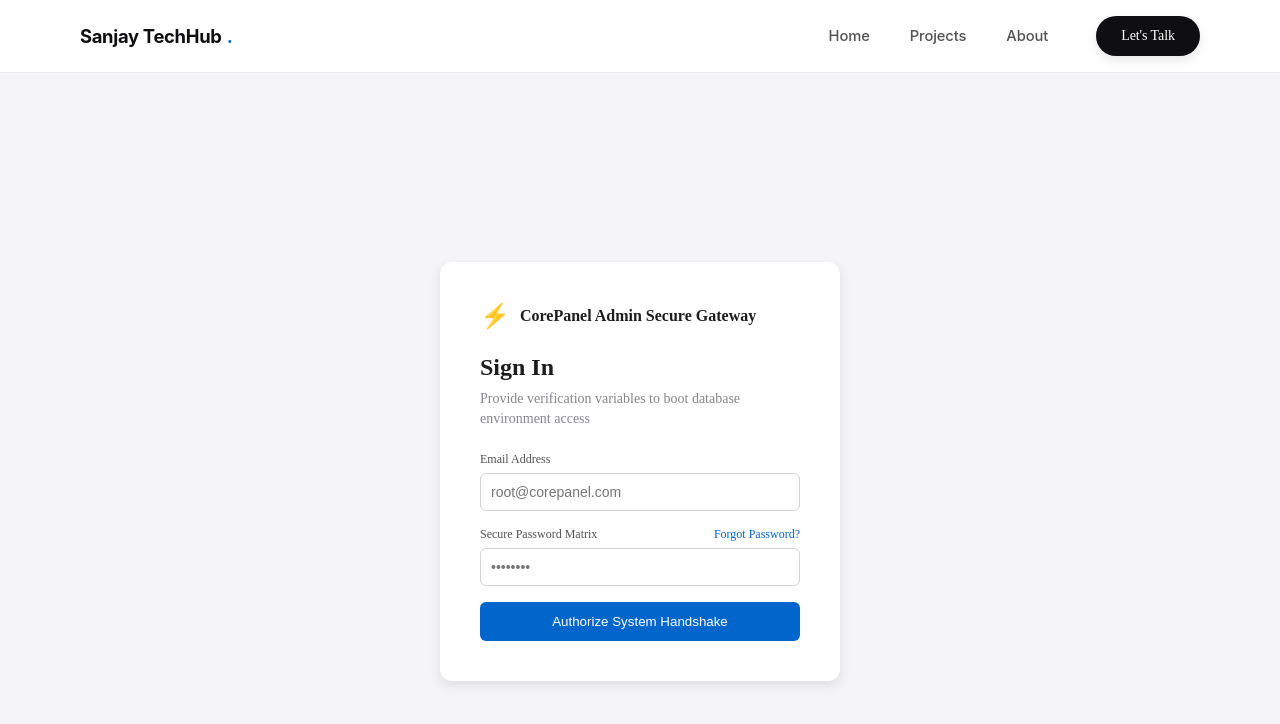
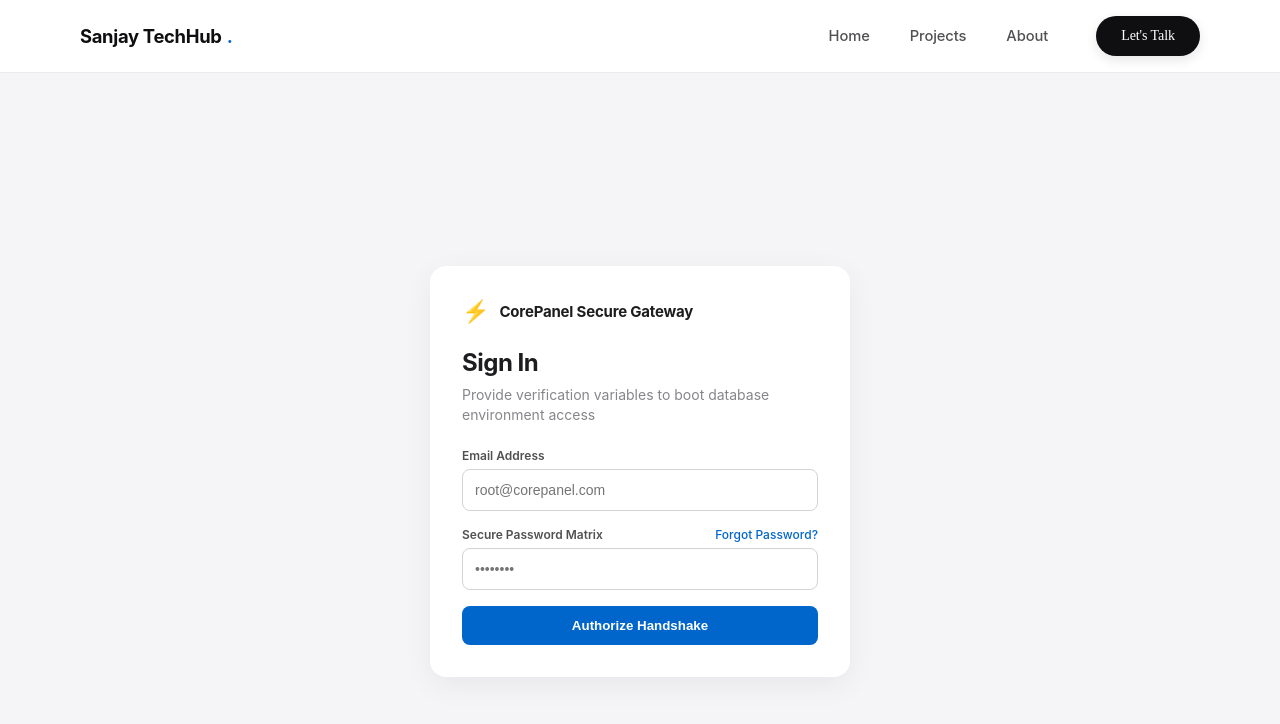
Before and after one commit to sanjudhoundiyal/portfolio-website, a React (Vite) app: page /corepanel-admin in a window 1280 px wide. Shown: the top 724 px of the page. Built offline with nearby package versions, Linux system fonts and the light colour scheme.

Commit message:
admin panale working

```diff
--- a/src/Admin/Admin.jsx
+++ b/src/Admin/Admin.jsx
@@ -245,9 +245,10 @@ function Admin() {
         Swal.fire({
             title: "Delete Project?",
             text: "Are you sure you want to delete this project record from the database?",
-            icon: "danger",
+            icon: "warning",
             showCancelButton: true,
             confirmButtonColor: "#ff453a",
+            cancelButtonColor: "#3a3a3c",
             confirmButtonText: "Yes, Delete Record"
         }).then(async (result) => {
             if (result.isConfirmed) {
@@ -274,6 +275,7 @@ function Admin() {
             icon: "warning",
             showCancelButton: true,
             confirmButtonColor: "#ff453a",
+            cancelButtonColor: "#3a3a3c",
             confirmButtonText: "Yes, Delete It"
         }).then(async (result) => {
             if (result.isConfirmed) {
@@ -331,7 +333,7 @@ function Admin() {
                 <div style={styles.authCard}>
                     <div style={styles.authLogoSection}>
                         <div style={styles.logoIcon}>⚡</div>
-                        <span style={styles.authLogoText}>CorePanel Admin Secure Gateway</span>
+                        <span style={styles.authLogoText}>CorePanel Secure Gateway</span>
                     </div>
 
                     {authMode === "login" ? (
@@ -351,7 +353,7 @@ function Admin() {
                                     />
                                 </div>
                                 <div style={styles.formGroup}>
-                                    <div style={{ display: "flex", justifyContent: "space-between", alignItems: "center" }}>
+                                    <div style={{ display: "flex", justifyContent: "space-between", alignItems: "center", gap: "8px", flexWrap: "wrap" }}>
                                         <label style={styles.formLabel}>Secure Password Matrix</label>
                                         <span style={styles.forgotLink} onClick={() => setAuthMode("forgot")}>
                                             Forgot Password?
@@ -367,7 +369,7 @@ function Admin() {
                                     />
                                 </div>
                                 <button type="submit" disabled={authLoading} style={{...styles.authSubmitBtn, width: '100%'}}>
-                                    {authLoading ? "Verifying Keys..." : "Authorize System Handshake"}
+                                    {authLoading ? "Verifying Keys..." : "Authorize Handshake"}
                                 </button>
                             </form>
                         </div>
@@ -377,7 +379,7 @@ function Admin() {
                             <p style={styles.authSubtitle}>Send a secure credential reset trigger link to your system email</p>
                             <form onSubmit={handleForgotSubmit} style={styles.formContainer}>
                                 <div style={styles.formGroup}>
-                                    <label style={styles.formLabel}>Registered Admin Admin Email</label>
+                                    <label style={styles.formLabel}>Registered Admin Email</label>
                                     <input
                                         type="email"
                                         required
@@ -428,7 +430,7 @@ function Admin() {
 
             <main style={styles.mainContent}>
                 <header style={styles.header}>
-                    <div>
+                    <div style={{ flex: 1, minWidth: "200px" }}>
                         <h1 style={styles.pageTitle}>{currentTab === "overview" ? "System Console" : "Messages Inbox"}</h1>
                         <p style={styles.pageSubtitle}>{currentTab === "overview" ? "Live database views tracking portfolio projects." : "Review user inquiries."}</p>
                     </div>
@@ -441,7 +443,7 @@ function Admin() {
                         <form onSubmit={handleResumeUpload} style={styles.resumeForm}>
                             <input type="file" accept=".pdf,.doc,.docx" style={styles.fileInput} onChange={(e) => setResumeFile(e.target.files[0])} />
                             <button type="submit" disabled={isUploadingResume} style={{ ...styles.primaryButton, backgroundColor: isUploadingResume ? "#a1a1a6" : "#0066cc" }}>
-                                {isUploadingResume ? "Uploading..." : "Upload New Resume File"}
+                                {isUploadingResume ? "Uploading..." : "Upload New File"}
                             </button>
                         </form>
                     </section>
@@ -487,11 +489,11 @@ function Admin() {
                                 {messages.length === 0 ? <p style={styles.emptyText}>No contact entries exist.</p> : messages.map((msg) => (
                                     <div key={msg.id} style={styles.messageCard}>
                                         <div style={styles.cardHeader}>
-                                            <div>
+                                            <div style={{ flex: 1, minWidth: "150px" }}>
                                                 <h3 style={styles.messageSenderName}>{msg.name}</h3>
                                                 <a href={`mailto:${msg.email}`} style={styles.messageEmailLink}>{msg.email}</a>
                                             </div>
-                                            <div style={{ display: 'flex', alignItems: 'center', gap: '10px' }}>
+                                            <div style={{ display: 'flex', alignItems: 'center', gap: '8px', flexWrap: 'wrap', justifyContent: 'flex-end' }}>
                                                 <span style={styles.monoIdBadge}>ID: {msg.id}</span>
                                                 <button onClick={() => handleDeleteMessage(msg.id)} style={styles.deleteButton}>Delete</button>
                                             </div>
@@ -517,7 +519,7 @@ function Admin() {
                                 </div>
                                 <div style={styles.formGroup}><label style={styles.formLabel}>Image Static URL</label><input type="text" style={styles.formInput} value={imageUrl} onChange={(e) => setImageUrl(e.target.value)} /></div>
                                 <div style={styles.formGroup}><label style={styles.formLabel}>Description</label><textarea rows={4} required style={{ ...styles.formInput, resize: "none" }} value={description} onChange={(e) => setDescription(e.target.value)} /></div>
-                                <div style={{ display: "flex", gap: "10px", justifyContent: "flex-end", marginTop: "20px" }}>
+                                <div style={{ display: "flex", gap: "10px", justifyContent: "flex-end", marginTop: "20px", flexWrap: "wrap" }}>
                                     <button type="button" onClick={() => setIsModalOpen(false)} style={styles.editButton}>Cancel</button>
                                     <button type="submit" disabled={isLoading} style={styles.primaryButton}>{isLoading ? "Saving..." : "Commit Entity"}</button>
                                 </div>
@@ -526,72 +528,92 @@ function Admin() {
                     </div>
                 )}
             </main>
+
+            {/* Embedded global media overrides for clean fluid responsive screen handling */}
+            <style dangerouslySetInnerHTML={{__html: `
+                @media (max-width: 768px) {
+                    div[style*="dashboardWrapper"] { flex-direction: column !important; }
+                    aside[style*="sidebar"] { width: 100% !important; box-sizing: border-box !important; position: relative !important; top: 0 !important; }
+                    nav[style*="navMenu"] { flex-direction: row !important; overflow-x: auto !important; padding-bottom: 10px !important; }
+                    button[style*="navItem"] { white-space: nowrap !important; }
+                    header[style*="header"] { flex-direction: column !important; align-items: flex-start !important; gap: 16px !important; }
+                    button[style*="primaryButton"] { width: 100% !important; text-align: center !important; }
+                    form[style*="resumeForm"] { flex-direction: column !important; align-items: stretch !important; }
+                    input[style*="fileInput"] { width: 100% !important; margin-bottom: 8px !important; }
+                    div[style*="cardHeader"] { flex-direction: column !important; align-items: flex-start !important; gap: 8px !important; }
+                    div[style*="actionRowContainer"] { flex-direction: column !important; align-items: stretch !important; gap: 16px !important; }
+                    div[style*="crudButtonsRow"] { justify-content: space-between !important; }
+                    div[style*="formGroupGrid"] { grid-template-columns: 1fr !important; }
+                    div[style*="modalContent"] { width: 90% !important; margin: 20px !important; max-height: 85vh !important; overflow-y: auto !important; }
+                }
+            `}} />
         </div>
     );
 }
 
-// Fallback style mappings block
+// Fixed Premium Inline Layout Blueprint with System Typography Integration
 const styles = {
-    authWrapper: { display: "flex", justifyContent: "center", alignItems: "center", height: "100vh", backgroundColor: "#f5f5f7" },
-    authCard: { padding: "40px", width: "400px", backgroundColor: "#fff", borderRadius: "12px", boxShadow: "0 4px 12px rgba(0,0,0,0.1)" },
+    authWrapper: { display: "flex", justifyContent: "center", alignItems: "center", minHeight: "100vh", backgroundColor: "#f5f5f7", padding: "20px", boxSizing: "border-box", fontFamily: "-apple-system, BlinkMacSystemFont, 'Segoe UI', Roboto, sans-serif" },
+    authCard: { padding: "32px", width: "100%", maxWidth: "420px", backgroundColor: "#fff", borderRadius: "16px", boxShadow: "0 8px 30px rgba(0,0,0,0.06)", boxSizing: "border-box" },
     authLogoSection: { display: "flex", alignItems: "center", gap: "10px", marginBottom: "24px" },
-    logoIcon: { fontSize: "24px" },
-    authLogoText: { fontWeight: "bold", fontSize: "16px", color: "#1d1d1f" },
-    authTitle: { margin: "0 0 8px 0", fontSize: "24px", color: "#1d1d1f" },
+    logoIcon: { fontSize: "22px" },
+    authLogoText: { fontWeight: "700", fontSize: "15px", color: "#1d1d1f", letterSpacing: "-0.2px" },
+    authTitle: { margin: "0 0 8px 0", fontSize: "24px", color: "#1d1d1f", fontWeight: "700", letterSpacing: "-0.5px" },
     authSubtitle: { margin: "0 0 24px 0", fontSize: "14px", color: "#86868b", lineHeight: "1.4" },
     formContainer: { display: "flex", flexDirection: "column", gap: "16px" },
     formGroup: { display: "flex", flexDirection: "column", gap: "6px" },
     formGroupGrid: { display: "grid", gridTemplateColumns: "1fr 1fr", gap: "16px" },
-    formLabel: { fontSize: "12px", fontWeight: "6px", color: "#515154" },
-    formInput: { padding: "10px", borderRadius: "6px", border: "1px solid #d2d2d7", fontSize: "14px" },
-    forgotLink: { fontSize: "12px", color: "#0066cc", cursor: "pointer" },
-    authSubmitBtn: { padding: "12px", borderRadius: "6px", border: "none", backgroundColor: "#0066cc", color: "#fff", fontWeight: "6px", cursor: "pointer" },
+    formLabel: { fontSize: "12px", fontWeight: "600", color: "#515154" },
+    formInput: { padding: "12px", borderRadius: "8px", border: "1px solid #d2d2d7", fontSize: "14px", outline: "none", transition: "border-color 0.2s ease", boxSizing: "border-box" },
+    forgotLink: { fontSize: "12px", color: "#0066cc", cursor: "pointer", fontWeight: "500" },
+    authSubmitBtn: { padding: "12px", borderRadius: "8px", border: "none", backgroundColor: "#0066cc", color: "#fff", fontWeight: "600", cursor: "pointer", transition: "background-color 0.2s ease" },
     authToggleText: { textAlign: "center", fontSize: "14px", color: "#515154", marginTop: "20px" },
-    authToggleLink: { color: "#0066cc", cursor: "pointer" },
-    dashboardWrapper: { display: "flex", minHeight: "100vh", backgroundColor: "#f5f5f7" },
-    sidebar: { width: "260px", backgroundColor: "#1d1d1f", color: "#fff", padding: "24px", display: "flex", flexDirection: "column" },
+    authToggleLink: { color: "#0066cc", cursor: "pointer", fontWeight: "500" },
+    dashboardWrapper: { display: "flex", minHeight: "100vh", backgroundColor: "#f5f5f7", fontFamily: "-apple-system, BlinkMacSystemFont, 'Segoe UI', Roboto, sans-serif" },
+    sidebar: { width: "260px", backgroundColor: "#1d1d1f", color: "#fff", padding: "24px", display: "flex", flexDirection: "column", shrink: 0 },
     logoSection: { display: "flex", alignItems: "center", gap: "10px", marginBottom: "32px" },
-    logoText: { fontSize: "18px", fontWeight: "bold" },
+    logoText: { fontSize: "18px", fontWeight: "700", letterSpacing: "-0.3px" },
     navMenu: { display: "flex", flexDirection: "column", gap: "8px", flexGrow: 1 },
-    navItem: { padding: "12px", borderRadius: "6px", border: "none", backgroundColor: "transparent", color: "#a1a1a6", textAlign: "left", cursor: "pointer", fontSize: "14px" },
-    navItemActive: { backgroundColor: "#3a3a3c", color: "#fff", fontWeight: "6px" },
-    sidebarFooter: { marginTop: "auto", display: "flex", flexDirection: "column", gap: "4px" },
-    userTag: { margin: 0, fontWeight: "bold", fontSize: "14px" },
-    roleSubtext: { fontSize: "11px", color: "#86868b", marginBottom: "12px" },
-    logoutBtn: { padding: "8px", borderRadius: "4px", border: "none", backgroundColor: "#ff453a", color: "#fff", cursor: "pointer", fontSize: "12px" },
-    mainContent: { flexGrow: 1, padding: "40px", overflowY: "auto" },
-    header: { display: "flex", justifyContent: "space-between", alignItems: "center", marginBottom: "32px" },
-    pageTitle: { margin: 0, fontSize: "28px", color: "#1d1d1f" },
+    navItem: { padding: "12px 16px", borderRadius: "8px", border: "none", backgroundColor: "transparent", color: "#a1a1a6", textAlign: "left", cursor: "pointer", fontSize: "14px", fontWeight: "500", transition: "all 0.2s ease" },
+    navItemActive: { backgroundColor: "#3a3a3c", color: "#fff", fontWeight: "600" },
+    sidebarFooter: { marginTop: "auto", display: "flex", flexDirection: "column", gap: "4px", paddingTop: "20px", borderTop: "1px solid #3a3a3c" },
+    userTag: { margin: 0, fontWeight: "600", fontSize: "14px" },
+    roleSubtext: { fontSize: "12px", color: "#86868b", marginBottom: "12px" },
+    logoutBtn: { padding: "10px", borderRadius: "6px", border: "none", backgroundColor: "#ff453a", color: "#fff", cursor: "pointer", fontSize: "12px", fontWeight: "600" },
+    mainContent: { flexGrow: 1, padding: "clamp(16px, 4vw, 40px)", overflowY: "auto", boxSizing: "border-box", width: "100%" },
+    header: { display: "flex", justifyContent: "space-between", alignItems: "center", gap: "20px", marginBottom: "32px", flexWrap: "wrap" },
+    pageTitle: { margin: 0, fontSize: "28px", color: "#1d1d1f", fontWeight: "700", letterSpacing: "-0.6px" },
     pageSubtitle: { margin: "4px 0 0 0", fontSize: "14px", color: "#86868b" },
-    primaryButton: { padding: "10px 16px", borderRadius: "6px", border: "none", backgroundColor: "#0066cc", color: "#fff", fontWeight: "6px", cursor: "pointer" },
-    resumeUploadSection: { backgroundColor: "#fff", padding: "20px", borderRadius: "12px", marginBottom: "24px", boxShadow: "0 2px 4px rgba(0,0,0,0.05)" },
-    sectionTitle: { margin: "0 0 8px 0", fontSize: "18px", color: "#1d1d1f" },
+    primaryButton: { padding: "12px 20px", borderRadius: "8px", border: "none", backgroundColor: "#0066cc", color: "#fff", fontWeight: "600", cursor: "pointer", fontSize: "14px", transition: "background-color 0.2s ease" },
+    resumeUploadSection: { backgroundColor: "#fff", padding: "24px", borderRadius: "16px", marginBottom: "24px", boxShadow: "0 2px 12px rgba(0,0,0,0.02)" },
+    sectionTitle: { margin: "0 0 8px 0", fontSize: "18px", color: "#1d1d1f", fontWeight: "700", letterSpacing: "-0.2px" },
     resumeForm: { display: "flex", gap: "16px", alignItems: "center", marginTop: "12px" },
-    fileInput: { fontSize: "14px" },
-    detailsGrid: { display: "flex", flexDirection: "column", gap: "24px" },
+    fileInput: { fontSize: "14px", color: "#515154" },
+    detailsGrid: { display: "flex", flexDirection: "column", gap: "24px", width: "100%" },
     fullWidthColumn: { width: "100%" },
-    sectionHeaderRow: { display: "flex", alignItems: "center", gap: "12px", marginBottom: "16px" },
-    counterBadge: { padding: "4px 8px", borderRadius: "12px", backgroundColor: "#e3e3e8", color: "#515154", fontSize: "12px", fontWeight: "6px" },
+    sectionHeaderRow: { display: "flex", alignItems: "center", gap: "12px", marginBottom: "16px", flexWrap: "wrap" },
+    counterBadge: { padding: "4px 10px", borderRadius: "12px", backgroundColor: "#e3e3e8", color: "#515154", fontSize: "12px", fontWeight: "600" },
     cardListContainer: { display: "flex", flexDirection: "column", gap: "16px" },
-    dataCard: { padding: "20px", backgroundColor: "#fff", borderRadius: "12px", boxShadow: "0 2px 4px rgba(0,0,0,0.05)" },
-    cardHeader: { display: "flex", justifyContent: "space-between", alignItems: "center" },
-    cardMainTitle: { margin: 0, fontSize: "16px", color: "#1d1d1f" },
-    monoIdBadge: { fontFamily: "monospace", fontSize: "12px", color: "#86868b" },
+    dataCard: { padding: "24px", backgroundColor: "#fff", borderRadius: "16px", boxShadow: "0 2px 12px rgba(0,0,0,0.02)", display: "flex", flexDirection: "column" },
+    cardHeader: { display: "flex", justifyContent: "space-between", alignItems: "flex-start", gap: "12px" },
+    cardMainTitle: { margin: 0, fontSize: "18px", color: "#1d1d1f", fontWeight: "600" },
+    monoIdBadge: { fontFamily: "monospace", fontSize: "12px", color: "#86868b", backgroundColor: "#f5f5f7", padding: "2px 6px", borderRadius: "4px" },
     cardSubtitle: { fontSize: "14px", color: "#515154", margin: "8px 0" },
-    cardDescText: { fontSize: "14px", color: "#86868b", margin: "0 0 16px 0", lineHeight: "1.4" },
-    actionRowContainer: { display: "flex", justifyContent: "space-between", alignItems: "center" },
-    linksRow: { display: "flex", gap: "12px" },
-    metaLink: { fontSize: "14px", color: "#0066cc", textDecoration: "none" },
+    cardDescText: { fontSize: "14px", color: "#86868b", margin: "0 0 20px 0", lineHeight: "1.5" },
+    actionRowContainer: { display: "flex", justifyContent: "space-between", alignItems: "center", marginTop: "auto", gap: "12px" },
+    linksRow: { display: "flex", gap: "16px" },
+    metaLink: { fontSize: "14px", color: "#0066cc", textDecoration: "none", fontWeight: "500" },
     crudButtonsRow: { display: "flex", gap: "8px" },
-    editButton: { padding: "6px 12px", borderRadius: "4px", border: "1px solid #d2d2d7", backgroundColor: "#fff", cursor: "pointer", fontSize: "12px" },
-    deleteButton: { padding: "6px 12px", borderRadius: "4px", border: "none", backgroundColor: "#ff453a", color: "#fff", cursor: "pointer", fontSize: "12px" },
-    messageCard: { padding: "20px", backgroundColor: "#fff", borderRadius: "12px", boxShadow: "0 2px 4px rgba(0,0,0,0.05)" },
-    messageSenderName: { margin: 0, fontSize: "16px", color: "#1d1d1f" },
-    messageEmailLink: { fontSize: "12px", color: "#0066cc", textDecoration: "none" },
-    messageContentText: { fontSize: "14px", color: "#1d1d1f", margin: "12px 0 0 0", fontStyle: "italic" },
-    modalOverlay: { position: "fixed", top: 0, left: 0, right: 0, bottom: 0, backgroundColor: "rgba(0,0,0,0.4)", display: "flex", justifyContent: "center", alignItems: "center" },
-    modalContent: { backgroundColor: "#fff", padding: "32px", borderRadius: "12px", width: "500px", boxShadow: "0 4px 20px rgba(0,0,0,0.15)" },
-    modalTitle: { margin: "0 0 20px 0", fontSize: "20px", color: "#1d1d1f" }
+    editButton: { padding: "8px 14px", borderRadius: "6px", border: "1px solid #d2d2d7", backgroundColor: "#fff", cursor: "pointer", fontSize: "13px", fontWeight: "500", transition: "background-color 0.2s ease" },
+    deleteButton: { padding: "8px 14px", borderRadius: "6px", border: "none", backgroundColor: "#ff453a", color: "#fff", cursor: "pointer", fontSize: "13px", fontWeight: "600", transition: "background-color 0.2s ease" },
+    messageCard: { padding: "24px", backgroundColor: "#fff", borderRadius: "16px", boxShadow: "0 2px 12px rgba(0,0,0,0.02)" },
+    messageSenderName: { margin: 0, fontSize: "16px", color: "#1d1d1f", fontWeight: "600" },
+    messageEmailLink: { fontSize: "14px", color: "#0066cc", textDecoration: "none" },
+    messageContentText: { fontSize: "14px", color: "#3a3a3c", margin: "16px 0 0 0", lineHeight: "1.5", fontStyle: "italic", backgroundColor: "#f5f5f7", padding: "16px", borderRadius: "8px" },
+    emptyText: { color: "#86868b", fontSize: "14px", textAlign: "center", margin: "40px 0" },
+    modalOverlay: { position: "fixed", top: 0, left: 0, right: 0, bottom: 0, backgroundColor: "rgba(0,0,0,0.4)", display: "flex", justifyContent: "center", alignItems: "center", zIndex: 100000, padding: "20px" },
+    modalContent: { backgroundColor: "#fff", borderRadius: "16px", padding: "32px", width: "100%", maxWidth: "560px", boxShadow: "0 12px 40px rgba(0,0,0,0.15)", boxSizing: "border-box" },
+    modalTitle: { margin: "0 0 24px 0", fontSize: "20px", color: "#1d1d1f", fontWeight: "700", letterSpacing: "-0.4px" }
 };
 
 export default Admin;
```
